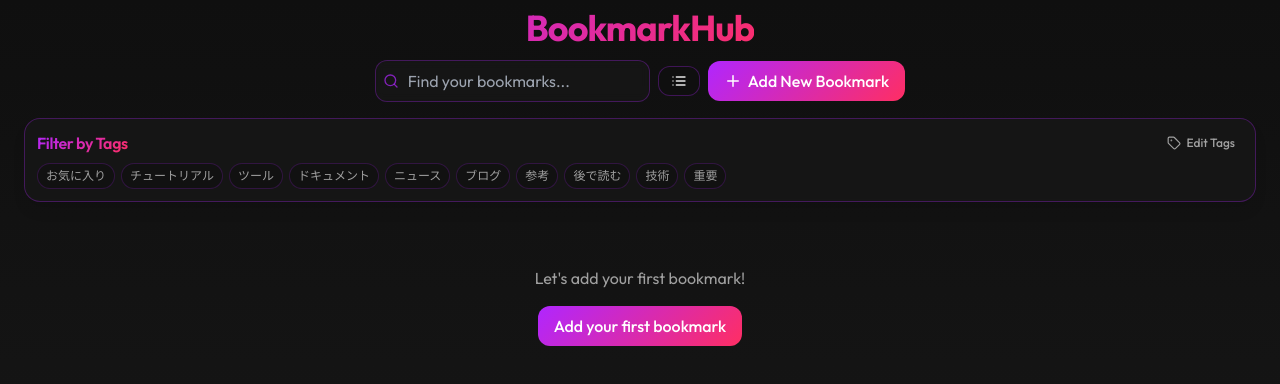
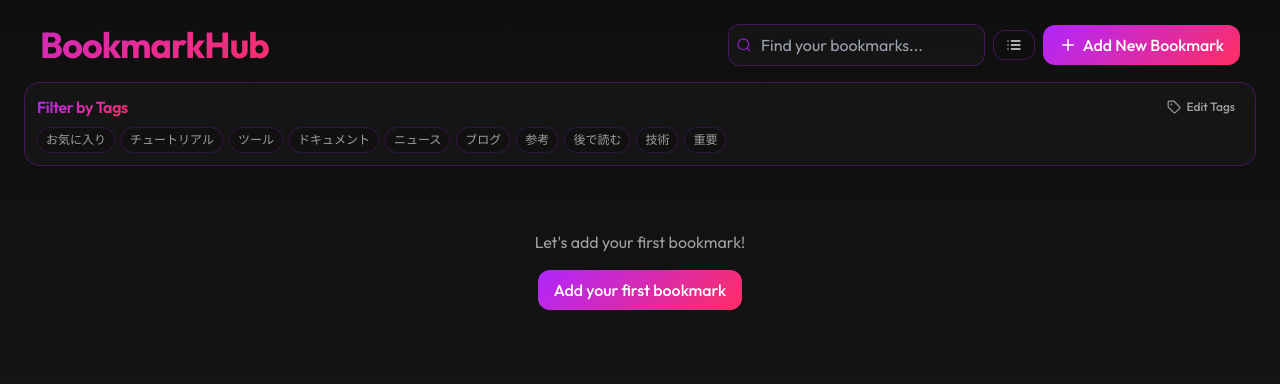
Before and after one commit to YukihiroSakuda/BookmarkHub, a Next.js app: page / in a window 1280 px wide. Shown: the top 384 px of the page. Built offline with nearby package versions, Linux system fonts and the light colour scheme.

Commit message:
refactor: ヘッダーから日付表示を削除

```diff
--- a/src/components/BookmarkHeader.tsx
+++ b/src/components/BookmarkHeader.tsx
@@ -33,9 +33,11 @@ export function BookmarkHeader({
 
   return (
     <>
-      <div className="flex flex-col items-center gap-3 mb-4">
-        <h1 className="text-4xl font-bold bg-gradient-energy bg-clip-text text-transparent animate-gradient-x tracking-tight">BookmarkHub</h1>
-        <div className="flex flex-col md:flex-row items-stretch md:items-center gap-2 w-full md:w-auto">
+      <div className="flex items-center justify-between gap-3 my-4 px-4">
+        <h1 className="text-4xl font-bold bg-gradient-energy bg-clip-text text-transparent animate-gradient-x tracking-tight">
+          BookmarkHub
+        </h1>
+        <div className="flex flex-col md:flex-row items-stretch md:items-center gap-2 w-full md:w-auto max-w-lg">
           <div className="relative flex-1">
             <input
               type="text"
```
